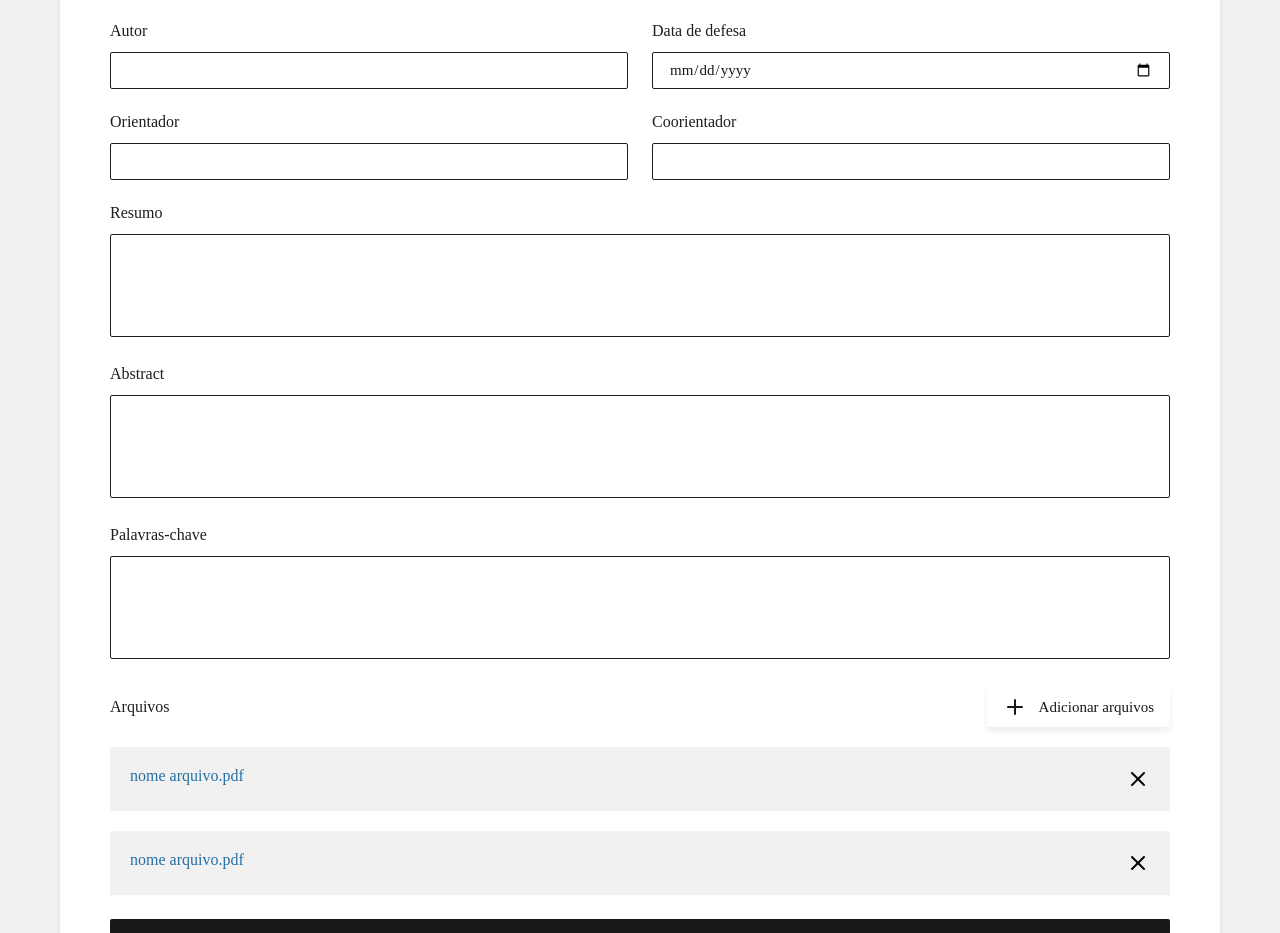
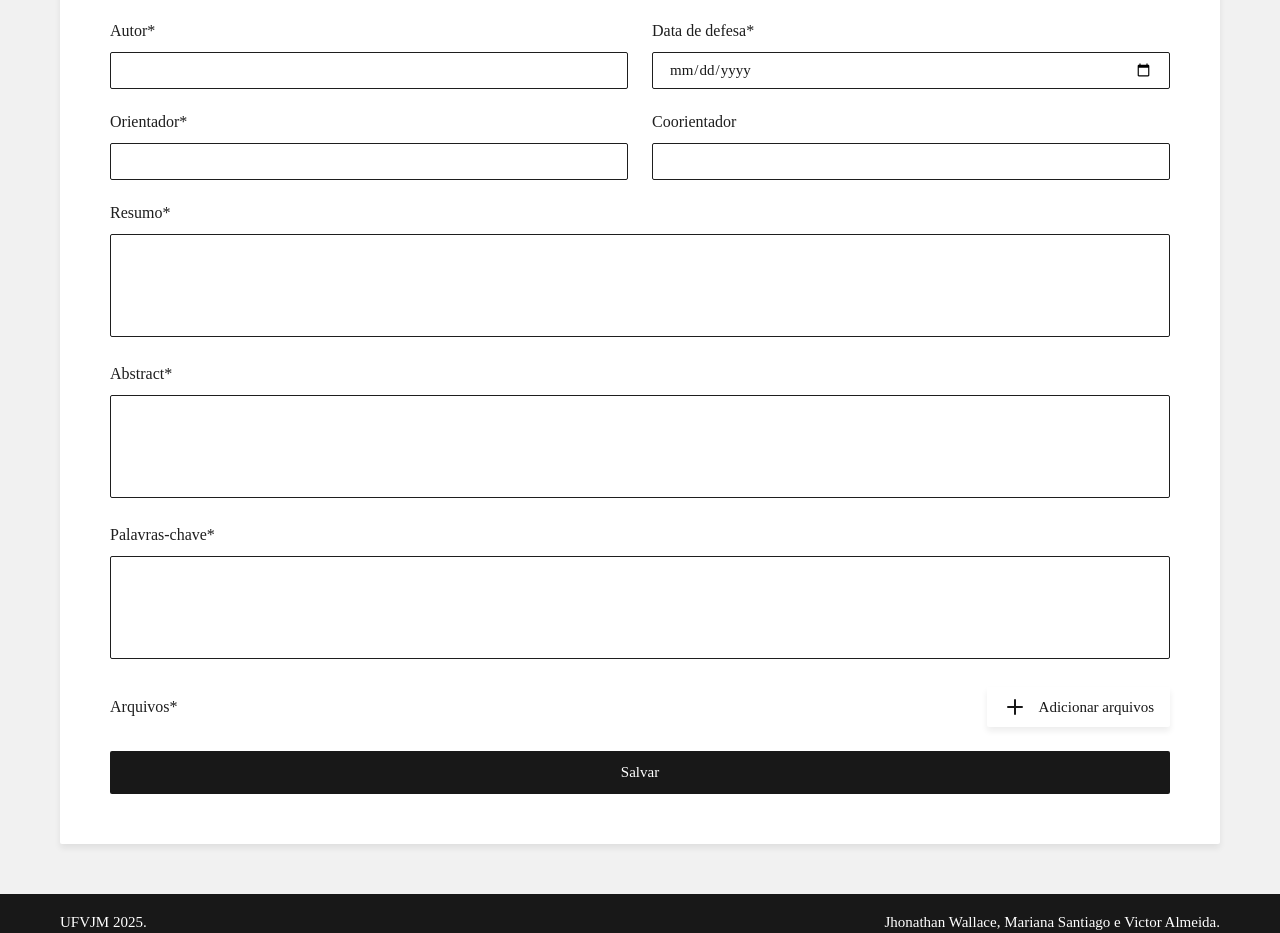
Before and after one commit to moraismariana/sd-front, a Nuxt app: page /monografia/criar in a window 1280 px wide. Shown: the part 319-1252 px from the top of the page. Built offline with nearby package versions, Linux system fonts and the light colour scheme; a web font is replaced by a local one.

Commit message:
CREATE Monografia

```diff
--- a/pages/monografia/criar.vue
+++ b/pages/monografia/criar.vue
@@ -9,66 +9,110 @@
       <div class="box">
         <form>
           <div>
-            <label for="titulo">Título</label>
-            <input type="text" id="titulo" name="titulo" />
+            <label for="titulo">Título*</label>
+            <input
+              type="text"
+              id="titulo"
+              name="titulo"
+              v-model="monografia.titulo"
+              required
+            />
           </div>
           <div>
-            <label for="autor">Autor</label>
-            <input type="text" id="autor" name="autor" />
+            <label for="autor">Autor*</label>
+            <input
+              type="text"
+              id="autor"
+              name="autor"
+              v-model="monografia.autor"
+              required
+            />
           </div>
           <div>
-            <label for="data">Data de defesa</label>
-            <input type="date" id="data" name="data" />
+            <label for="data">Data de defesa*</label>
+            <input
+              type="date"
+              id="data"
+              name="data"
+              v-model="monografia.data_defesa"
+              required
+            />
           </div>
           <div>
-            <label for="orientador">Orientador</label>
-            <input type="text" id="orientador" name="orientador" />
+            <label for="orientador">Orientador*</label>
+            <input
+              type="text"
+              id="orientador"
+              name="orientador"
+              v-model="monografia.orientador"
+              required
+            />
           </div>
           <div>
             <label for="coorientador">Coorientador</label>
-            <input type="text" id="coorientador" name="coorientador" />
+            <input
+              type="text"
+              id="coorientador"
+              name="coorientador"
+              v-model="monografia.coorientador"
+            />
           </div>
           <div>
-            <label for="resumo">Resumo</label>
-            <textarea name="resumo" id="resumo" cols="30" rows="5"></textarea>
+            <label for="resumo">Resumo*</label>
+            <textarea
+              name="resumo"
+              id="resumo"
+              cols="30"
+              rows="5"
+              v-model="monografia.resumo"
+              required
+            ></textarea>
           </div>
           <div>
-            <label for="abstract">Abstract</label>
+            <label for="abstract">Abstract*</label>
             <textarea
               name="abstract"
               id="abstract"
               cols="30"
               rows="5"
+              v-model="monografia.abstract"
+              required
             ></textarea>
           </div>
           <div>
-            <label for="palavras-chave">Palavras-chave</label>
+            <label for="palavras-chave">Palavras-chave*</label>
             <textarea
               name="palavras-chave"
               id="palavras-chave"
               cols="30"
               rows="5"
+              v-model="monografia.palavras_chave"
+              required
             ></textarea>
           </div>
           <div class="arquivos">
             <div class="arquivos-add">
-              <p>Arquivos</p>
-              <button><IconsPlus /> Adicionar arquivos</button>
+              <p>Arquivos*</p>
+              <button @click.prevent="ativarInputArquivo">
+                <IconsPlus /> Adicionar arquivos
+              </button>
+              <input
+                type="file"
+                ref="arquivoInputRef"
+                multiple
+                @change="armazenarArquivo"
+                style="display: none"
+                accept=".pdf,.doc,.docx"
+              />
             </div>
-            <div class="arquivo">
-              <p>nome arquivo.pdf</p>
-              <button>
-                <IconsClose />
-              </button>
-            </div>
-            <div class="arquivo">
-              <p>nome arquivo.pdf</p>
-              <button>
+            <div class="arquivo" v-for="arquivo in arquivos" :key="arquivo.id">
+              <p>{{ arquivo.nome_arquivo }}</p>
+              <button @click.prevent="removerArquivo(arquivo.id)">
                 <IconsClose />
               </button>
             </div>
           </div>
-          <button>Salvar</button>
+          <button @click.prevent="salvarMonografia">Salvar</button>
         </form>
       </div>
     </div>
@@ -77,7 +121,154 @@
   </div>
 </template>
 
-<script setup></script>
+<script setup>
+const { $api } = useNuxtApp();
+
+const monografia = ref({
+  titulo: "",
+  autor: "",
+  orientador: "",
+  coorientador: "",
+  resumo: "",
+  abstract: "",
+  palavras_chave: "",
+  data_defesa: "",
+});
+
+const arquivos = ref([]);
+const arquivosParaEnviar = ref([]);
+const arquivoInputRef = ref(null);
+let tempFileIdCounter = 0;
+
+const ativarInputArquivo = () => {
+  arquivoInputRef.value?.click();
+};
+
+const armazenarArquivo = (event) => {
+  const arquivosSelecionados = event.target.files;
+  if (!arquivosSelecionados) return;
+
+  for (const file of arquivosSelecionados) {
+    const tempId = `temp_${Date.now()}_${tempFileIdCounter++}`;
+
+    arquivosParaEnviar.value.push(file);
+
+    arquivos.value.push({
+      id: tempId,
+      nome_arquivo: file.name,
+      arquivo: null,
+      monografia: null,
+      isNew: true,
+      originalFile: file,
+    });
+  }
+
+  if (arquivoInputRef.value) {
+    arquivoInputRef.value.value = "";
+  }
+};
+
+const removerArquivo = (id) => {
+  const indexEmArquivos = arquivos.value.findIndex(
+    (arquivo) => arquivo.id === id
+  );
+  if (indexEmArquivos === -1) return;
+
+  const arquivoParaRemoverObj = arquivos.value[indexEmArquivos];
+  arquivos.value.splice(indexEmArquivos, 1);
+
+  if (arquivoParaRemoverObj && arquivoParaRemoverObj.originalFile) {
+    const indexEmArquivosParaEnviar = arquivosParaEnviar.value.findIndex(
+      (file) => file === arquivoParaRemoverObj.originalFile
+    );
+    if (indexEmArquivosParaEnviar !== -1) {
+      arquivosParaEnviar.value.splice(indexEmArquivosParaEnviar, 1);
+    }
+  }
+};
+
+const salvarMonografia = () => {
+  // let promises = [];
+
+  // Requisição para salvar textos
+  // promises.push(
+  //   $api
+  //     .patch(
+  //       `/monografias/monografias/${useRoute().params.id}/`,
+  //       monografia.value
+  //     )
+  //     .then((response) => {
+  //       console.log(response);
+  //       console.log(response.data);
+  //     })
+  //     .catch((erro) => {
+  //       console.log(erro);
+  //     })
+  // );
+
+  $api
+    .post("/monografias/monografias/", monografia.value)
+    .then((response) => {
+      console.log(response);
+      console.log(response.data);
+
+      const id = response.data.id;
+
+      for (const arquivo of arquivosParaEnviar.value) {
+        const formData = new FormData();
+        formData.append("nome_arquivo", arquivo.name);
+        formData.append("arquivo", arquivo, arquivo.name);
+        formData.append("monografia", id);
+
+        $api
+          .post("/monografias/arquivos/", formData)
+          .then(() => {
+            console.log("Arquivos enviados com sucesso.");
+            arquivosParaEnviar.value = [];
+          })
+          .catch((erro) => {
+            console.log(erro);
+            console.log("Não foi possível enviar novas monografias.");
+          });
+      }
+    })
+    .catch((erro) => {
+      console.log(erro);
+      console.log("Não foi possível criar uma nova monografia.");
+    });
+
+  // Requisição para enviar arquivos
+  // if (arquivosParaEnviar.value.length > 0) {
+  //   for (const arquivo of arquivosParaEnviar.value) {
+  //     const formData = new FormData();
+  //     formData.append("nome_arquivo", arquivo.name);
+  //     formData.append("arquivo", arquivo, arquivo.name);
+  //     formData.append("monografia", useRoute().params.id);
+  //     promises.push(
+  //       $api
+  //         .post("/monografias/arquivos/", formData)
+  //         .then((response) => {
+  //           console.log(response);
+  //           console.log(response.data);
+  //           arquivosParaEnviar.value = [];
+  //         })
+  //         .catch((erro) => {
+  //           console.log(erro);
+  //           console.log("Não foi possível enviar novas monografias.");
+  //         })
+  //     );
+  //   }
+  // }
+
+  // Promise.all(promises)
+  //   .then(() => {
+  //     window.alert("Monografia atualizada com sucesso.");
+  //   })
+  //   .catch((error) => {
+  //     console.error("Erro ao atualizar a monografia:", error);
+  //   });
+};
+</script>
 
 <style lang="scss" scoped>
 .pagina-editar {
```
